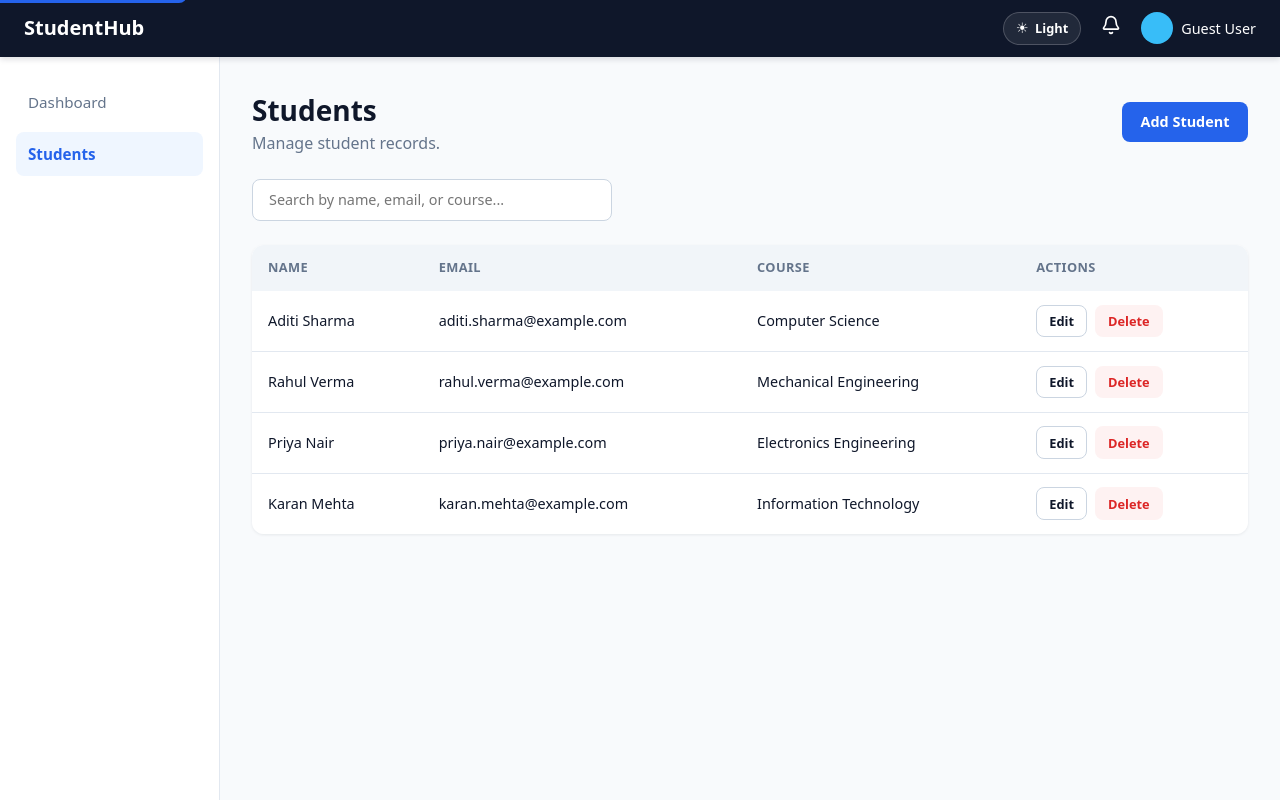
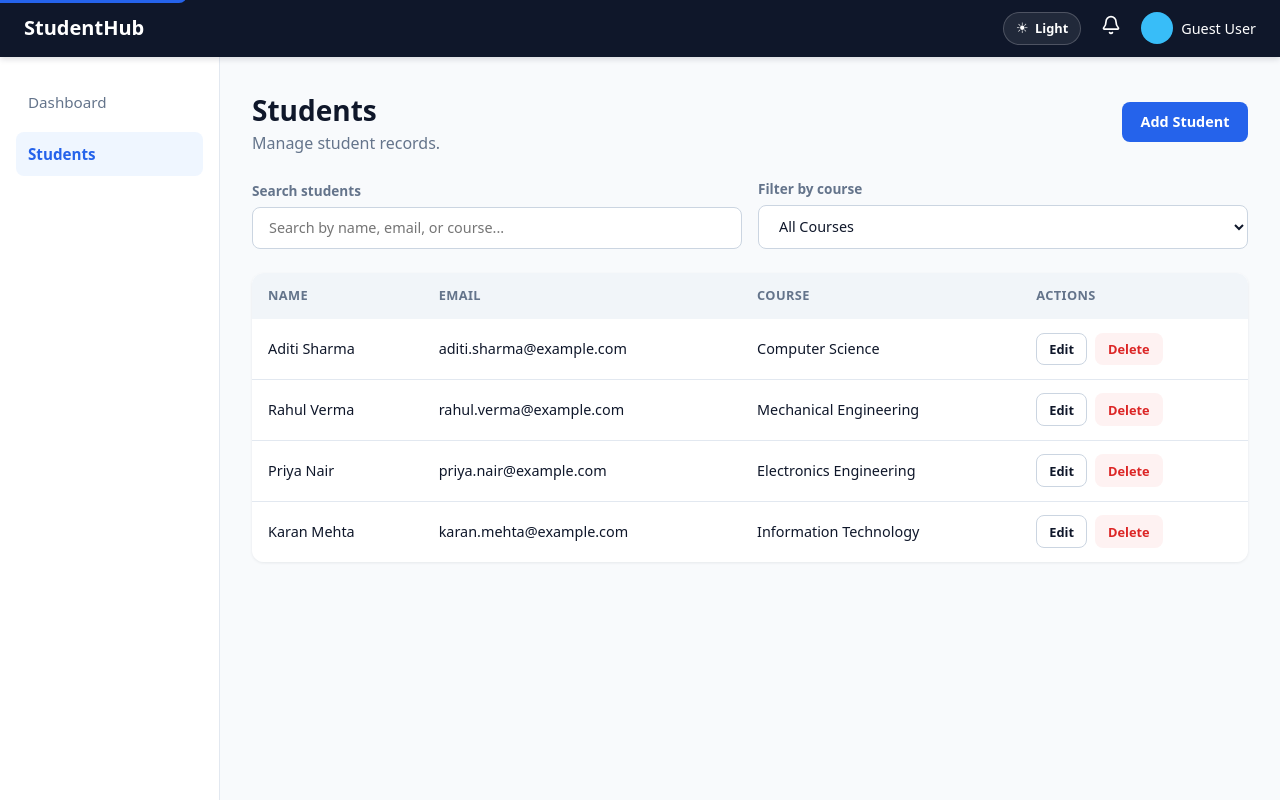
Before and after one commit to manmeet-singh-pb/StudentHub-v2, a React (Vite) app: page /students in a window 1280 px wide. Built offline with nearby package versions, Linux system fonts and the light colour scheme.

Commit message:
feat: improve student search and filtering (Phase 12)

```diff
--- a/src/components/students/StudentTable/StudentTable.jsx
+++ b/src/components/students/StudentTable/StudentTable.jsx
@@ -2,12 +2,12 @@ import PropTypes from "prop-types";
 import StudentRow from "./StudentRow.jsx";
 import styles from "./StudentTable.module.css";
 
-const StudentTable = ({ students, onEdit, onDelete, isSearchActive = false }) => {
+const StudentTable = ({ students, onEdit, onDelete, isFilterActive = false }) => {
   if (students.length === 0) {
     return (
       <div className={styles.emptyState}>
         <p className={styles.emptyMessage}>
-          {isSearchActive ? "No matching students found." : "No students found."}
+          {isFilterActive ? "No matching students found." : "No students found."}
         </p>
       </div>
     );
@@ -58,7 +58,7 @@ StudentTable.propTypes = {
   ).isRequired,
   onEdit: PropTypes.func.isRequired,
   onDelete: PropTypes.func.isRequired,
-  isSearchActive: PropTypes.bool,
+  isFilterActive: PropTypes.bool,
 };
 
 export default StudentTable;
--- a/src/pages/Students.jsx
+++ b/src/pages/Students.jsx
@@ -6,25 +6,45 @@ import StudentForm from "../components/students/StudentForm/StudentForm.jsx";
 import Button from "../components/common/Button/Button.jsx";
 import styles from "./Students.module.css";
 
+const ALL_COURSES_VALUE = "";
+
 const Students = () => {
   const { students, addStudent, updateStudent, deleteStudent } = useOutletContext();
 
   const [isModalOpen, setIsModalOpen] = useState(false);
   const [editingStudent, setEditingStudent] = useState(null);
   const [searchTerm, setSearchTerm] = useState("");
+  const [courseFilter, setCourseFilter] = useState(ALL_COURSES_VALUE);
+
+  const uniqueCourses = useMemo(() => {
+    const courseSet = new Set(students.map((student) => student.course.trim()));
+    return Array.from(courseSet).sort((a, b) => a.localeCompare(b));
+  }, [students]);
 
   const filteredStudents = useMemo(() => {
     const query = searchTerm.trim().toLowerCase();
-    if (!query) return students;
 
     return students.filter((student) => {
-      return (
+      const matchesSearch =
+        !query ||
         student.name.toLowerCase().includes(query) ||
         student.email.toLowerCase().includes(query) ||
-        student.course.toLowerCase().includes(query)
-      );
+        student.course.toLowerCase().includes(query);
+
+      const matchesCourse =
+        !courseFilter || student.course.trim() === courseFilter;
+
+      return matchesSearch && matchesCourse;
     });
-  }, [students, searchTerm]);
+  }, [students, searchTerm, courseFilter]);
+
+  const isFilterActive =
+    searchTerm.trim().length > 0 || courseFilter !== ALL_COURSES_VALUE;
+
+  const clearFilters = () => {
+    setSearchTerm("");
+    setCourseFilter(ALL_COURSES_VALUE);
+  };
 
   const openAddModal = () => {
     setEditingStudent(null);
@@ -71,20 +91,52 @@ const Students = () => {
         </Button>
       </div>
 
+      <div className={styles.filterRow}>
+        <div className={styles.field}>
+          <label htmlFor="student-search" className={styles.filterLabel}>
+            Search students
+          </label>
           <input
+            id="student-search"
             type="text"
             className={styles.searchInput}
             placeholder="Search by name, email, or course..."
-        aria-label="Search students"
             value={searchTerm}
             onChange={(event) => setSearchTerm(event.target.value)}
           />
+        </div>
+
+        <div className={styles.field}>
+          <label htmlFor="course-filter" className={styles.filterLabel}>
+            Filter by course
+          </label>
+          <select
+            id="course-filter"
+            className={styles.courseSelect}
+            value={courseFilter}
+            onChange={(event) => setCourseFilter(event.target.value)}
+          >
+            <option value={ALL_COURSES_VALUE}>All Courses</option>
+            {uniqueCourses.map((course) => (
+              <option key={course} value={course}>
+                {course}
+              </option>
+            ))}
+          </select>
+        </div>
+
+        {isFilterActive && (
+          <Button variant="secondary" size="sm" onClick={clearFilters}>
+            Clear filters
+          </Button>
+        )}
+      </div>
 
       <StudentTable
         students={filteredStudents}
         onEdit={openEditModal}
         onDelete={handleDelete}
-        isSearchActive={searchTerm.trim().length > 0}
+        isFilterActive={isFilterActive}
       />
 
       {isModalOpen && (
--- a/src/pages/Students.module.css
+++ b/src/pages/Students.module.css
@@ -19,19 +19,39 @@
   color: var(--color-text-muted);
 }
 
-.searchInput {
+.filterRow {
+  display: flex;
+  flex-wrap: wrap;
+  align-items: flex-end;
+  gap: 1rem;
+}
+
+.field {
+  display: flex;
+  flex-direction: column;
+  gap: 0.35rem;
+  flex: 1 1 220px;
+}
+
+.filterLabel {
+  font-size: 0.85rem;
+  color: var(--color-text-muted);
+  font-weight: 600;
+}
+
+.searchInput,
+.courseSelect {
   padding: 0.65rem 1rem;
   border: 1px solid var(--color-input-border);
   border-radius: 8px;
   font-size: 0.9rem;
   font-family: inherit;
-  width: 100%;
-  max-width: 360px;
   background-color: var(--color-surface);
   color: var(--color-text);
 }
 
-.searchInput:focus {
+.searchInput:focus,
+.courseSelect:focus {
   outline: none;
   border-color: var(--color-primary);
 }
```
Lines whose indentation alone changed are shown as unchanged.
